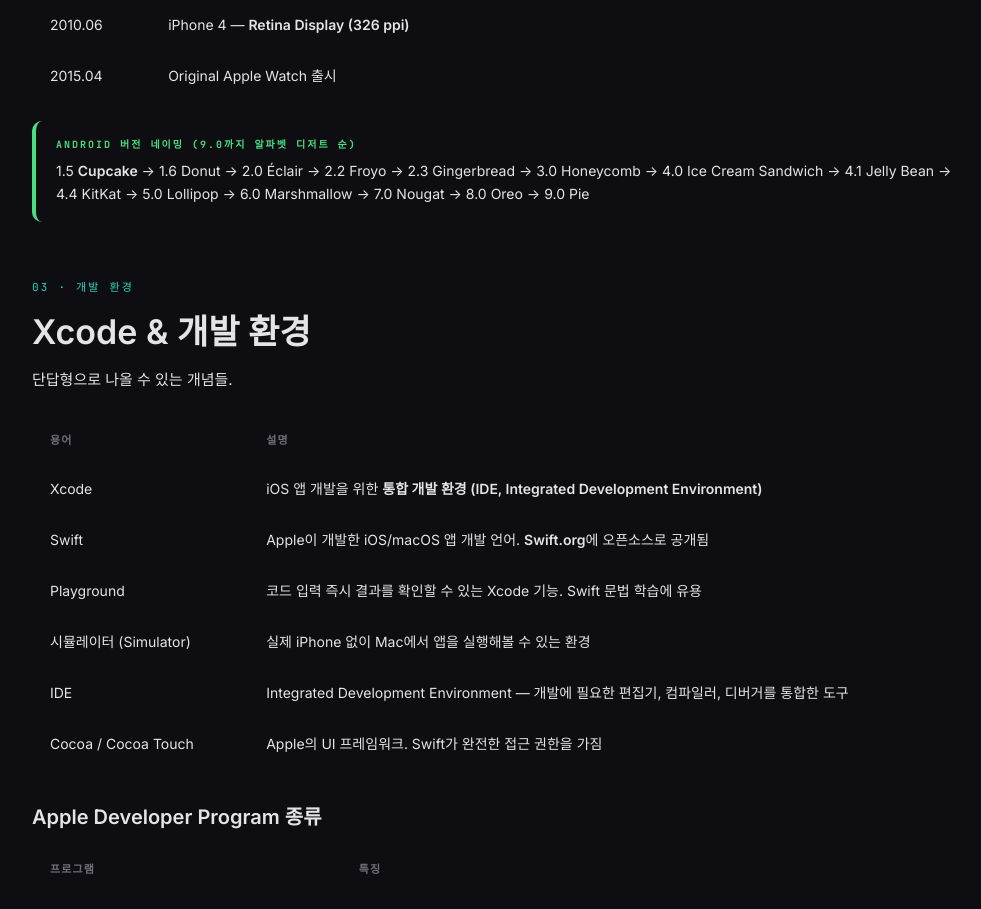
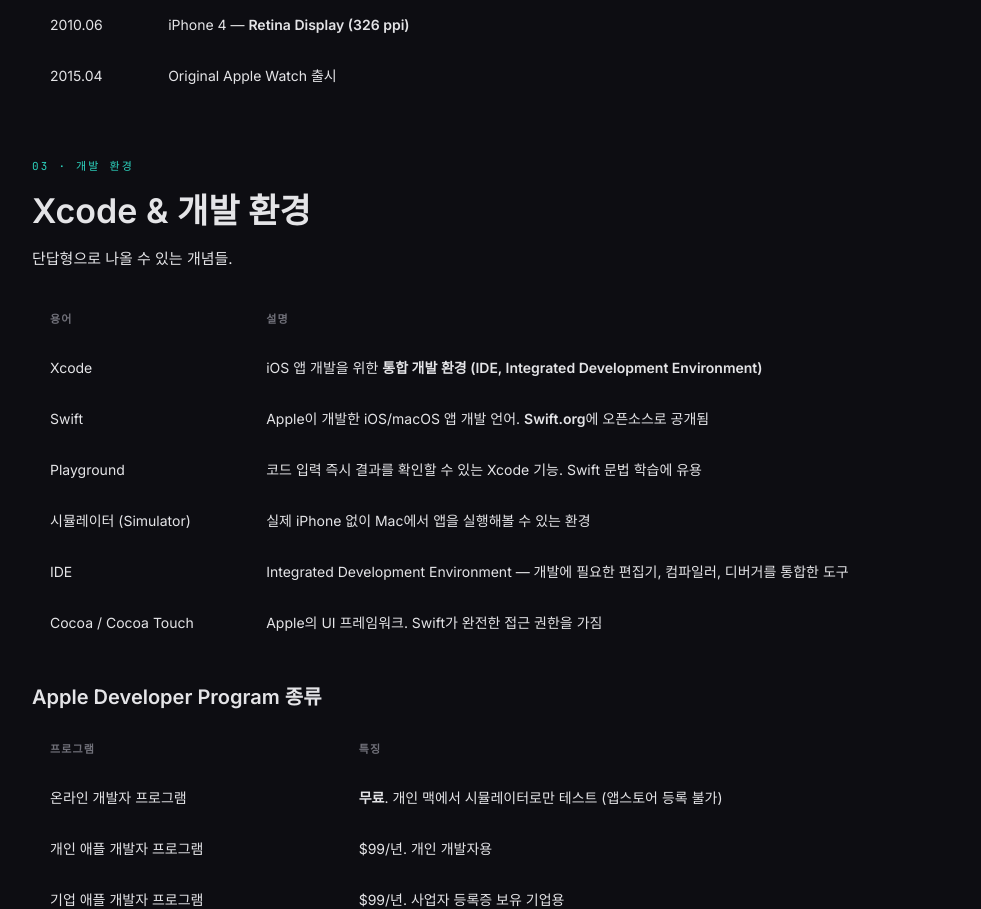
Before and after one commit to ghwo336/InternetProgramingMiddleTestPrepare, a React (Vite) app: page / in a window 1280 px wide. Shown: the part 1880-2789 px from the top of the page, without its empty margins (256-1237 px from the left). Built offline with nearby package versions, Linux system fonts and the light colour scheme; a web font is replaced by a local one.

Commit message:
feat:쓸모없는거 없애기

```diff
--- a/src/data/content.ts
+++ b/src/data/content.ts
@@ -140,14 +140,6 @@
             { cells: ['2010.06', 'iPhone 4 — <strong>Retina Display (326 ppi)</strong>'] },
             { cells: ['2015.04', 'Original Apple Watch 출시'] },
           ],
-        },
-      },
-      {
-        type: 'callout',
-        data: {
-          type: 'key',
-          label: 'Android 버전 네이밍 (9.0까지 알파벳 디저트 순)',
-          content: '1.5 <strong>Cupcake</strong> → 1.6 Donut → 2.0 Éclair → 2.2 Froyo → 2.3 Gingerbread → 3.0 Honeycomb → 4.0 Ice Cream Sandwich → 4.1 Jelly Bean → 4.4 KitKat → 5.0 Lollipop → 6.0 Marshmallow → 7.0 Nougat → 8.0 Oreo → 9.0 Pie',
         },
       },
     ],
```
